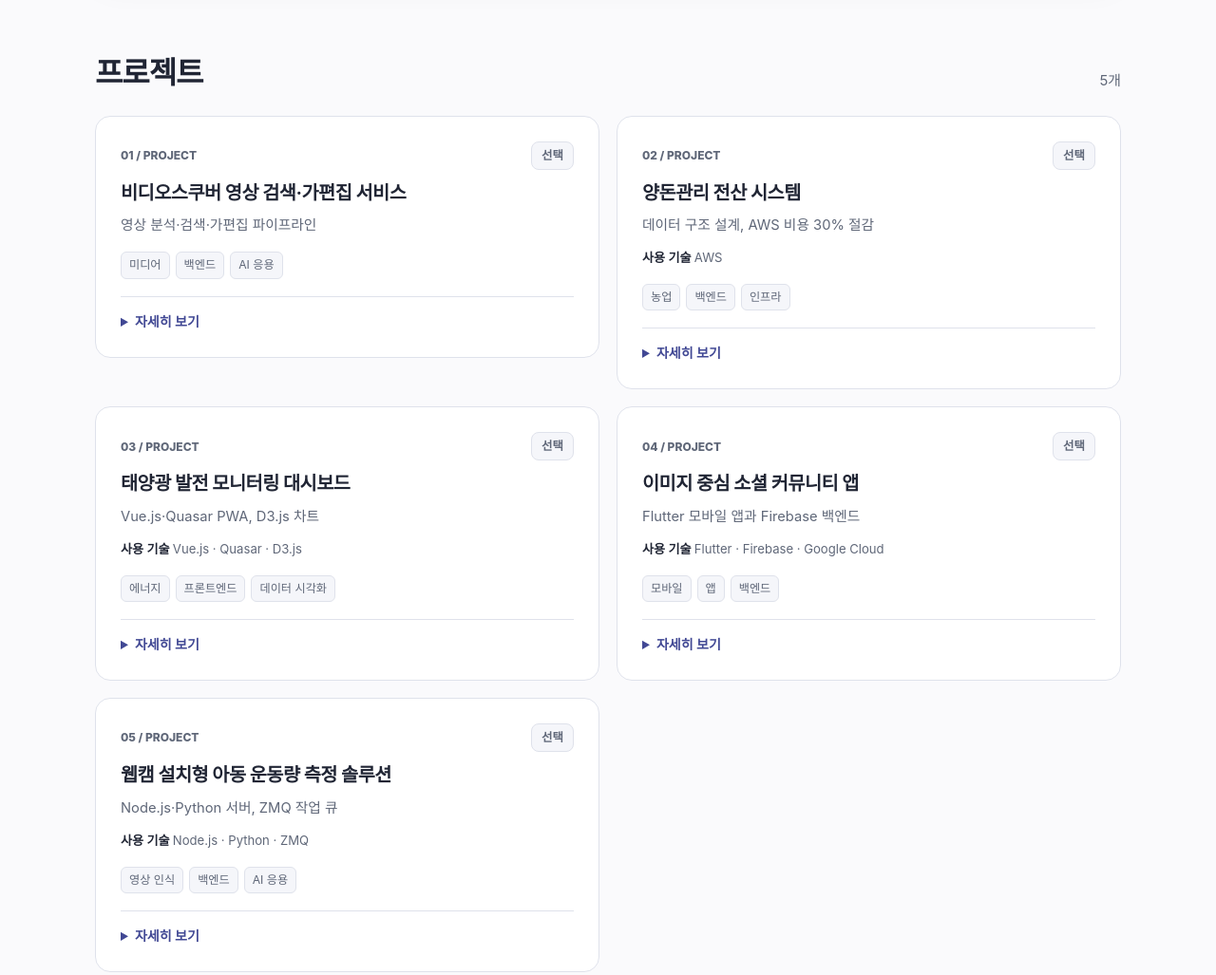
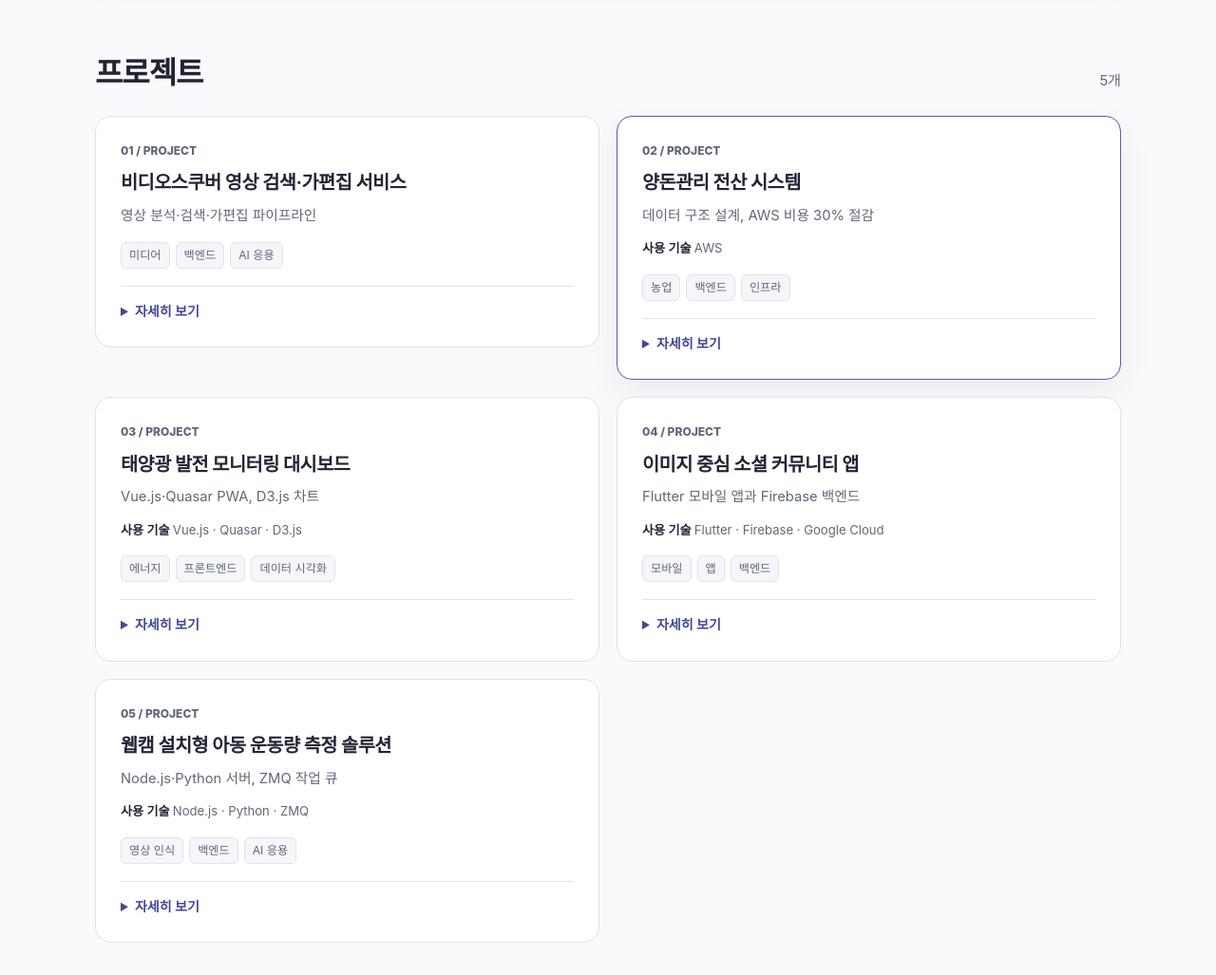
Before and after one commit to EastBlaze/EastBlaze.github.io, a plain HTML site: page index.html in a window 1280 px wide. Shown: the part 1140-2167 px from the top of the page at 95% size. Drawn offline with Linux system fonts and the light colour scheme.

Commit message:
Replace project selection with hover, focus, and mobile viewport highlights

```diff
--- a/index.css
+++ b/index.css
@@ -199,11 +199,6 @@ footer h2 { margin: 0 0 16px; font-size: 1.7rem; }
   transform: scale(.94);
   transition: opacity .45s ease, filter .45s ease, transform .45s ease;
 }
-.ambient-icon.is-preview {
-  opacity: .34;
-  filter: grayscale(.35) saturate(.8);
-  transform: scale(1.03);
-}
 .ambient-icon.is-active {
   opacity: .7;
   filter: grayscale(0) saturate(1);
@@ -217,27 +212,9 @@ footer h2 { margin: 0 0 16px; font-size: 1.7rem; }
   position: relative;
   transition: border-color .3s ease, box-shadow .3s ease;
 }
-.project-card.is-preview { border-color: var(--accent); }
-.project-card.is-selected {
+.project-card.is-highlighted {
   border-color: var(--accent);
-  box-shadow: 0 0 0 2px var(--accent-soft), var(--shadow);
-}
-.project-select {
-  appearance: none;
-  border: 1px solid var(--line);
-  border-radius: 8px;
-  padding: 5px 10px;
-  background: var(--surface-alt);
-  color: var(--muted);
-  font-size: .78rem;
-  font-weight: 650;
-  line-height: 1.45;
-}
-.project-select:hover,
-.project-select[aria-pressed="true"] {
-  color: var(--accent-strong);
-  border-color: var(--accent);
-  background: var(--accent-soft);
+  box-shadow: 0 0 0 1px var(--accent-soft), var(--shadow);
 }
 .project-tech {
   color: var(--muted);
--- a/index.js
+++ b/index.js
@@ -42,7 +42,12 @@
     ai: ["ai", "vision", "nlp"], operations: ["operations", "cloud", "performance", "cost"],
     mobile: ["mobile", "flutter", "ios", "android"]
   };
-  const state = { focus: "all", needs: [], projects: [], selectedProjectId: null, previewProjectId: null };
+  const state = { focus: "all", needs: [], projects: [], hoveredProjectId: null, focusedProjectId: null, visibleProjectId: null };
+  const finePointer = window.matchMedia("(hover: hover) and (pointer: fine)");
+  const centerCandidates = new Set();
+  let cardObserver = null;
+  let mobileFrame = null;
+  let lastHighlightedId = undefined;
   // Only technologies verified in the public resume are connected to project cards.
   const ICONS = {
     "JavaScript": "js", "Vue.js": "vue", "D3.js": "d3",
@@ -136,30 +141,90 @@
     updateHighlights();
   }
 
+  function activeProjectId() {
+    // Pointer movement is transient; keyboard focus remains usable on all devices.
+    if (finePointer.matches && state.hoveredProjectId) return state.hoveredProjectId;
+    if (state.focusedProjectId && document.activeElement?.matches(":focus-visible")) return state.focusedProjectId;
+    return finePointer.matches ? null : state.visibleProjectId;
+  }
+
   function updateHighlights() {
-    const id = state.previewProjectId || state.selectedProjectId;
+    const id = activeProjectId();
+    if (id === lastHighlightedId) return;
+    lastHighlightedId = id;
     const project = state.projects.find((p) => p.id === id);
     const activeIcons = new Set((project?.technologies || []).map((name) => ICONS[name]).filter(Boolean));
-    const preview = Boolean(state.previewProjectId) && state.previewProjectId !== state.selectedProjectId;
     all(".ambient-icon").forEach((icon) => {
-      const relevant = activeIcons.has(icon.dataset.techIcon);
-      icon.classList.toggle("is-preview", relevant && preview);
-      icon.classList.toggle("is-active", relevant && !preview);
+      icon.classList.toggle("is-active", activeIcons.has(icon.dataset.techIcon));
     });
     all(".project-card").forEach((card) => {
-      card.classList.toggle("is-selected", card.dataset.projectId === state.selectedProjectId);
-      card.classList.toggle("is-preview", card.dataset.projectId === state.previewProjectId);
-      const btn = card.querySelector(".project-select");
-      if (btn) {
-        const selected = card.dataset.projectId === state.selectedProjectId;
-        btn.setAttribute("aria-pressed", String(selected));
-        btn.textContent = selected ? "선택 해제" : "선택";
-      }
+      card.classList.toggle("is-highlighted", card.dataset.projectId === id);
     });
   }
 
-  function toggleProject(id) {
-    state.selectedProjectId = state.selectedProjectId === id ? null : id;
+  function evaluateMobileCenter() {
+    mobileFrame = null;
+    if (finePointer.matches) return;
+    const cards = [...centerCandidates];
+    const centerY = window.innerHeight / 2;
+    const top = window.innerHeight * 0.3;
+    const bottom = window.innerHeight * 0.7;
+    let winner = null;
+    let winnerDistance = Infinity;
+    let currentDistance = Infinity;
+    for (const card of cards) {
+      const rect = card.getBoundingClientRect();
+      const visibleTop = Math.max(rect.top, top);
+      const visibleBottom = Math.min(rect.bottom, bottom);
+      if (visibleBottom <= visibleTop) continue;
+      const distance = Math.abs((visibleTop + visibleBottom) / 2 - centerY);
+      if (card.dataset.projectId === state.visibleProjectId) currentDistance = distance;
+      if (distance < winnerDistance) {
+        winner = card.dataset.projectId;
+        winnerDistance = distance;
+      }
+    }
+    // A small margin prevents rapid switching near the boundary of two cards.
+    if (state.visibleProjectId && currentDistance <= winnerDistance + 24) {
+      winner = state.visibleProjectId;
+    }
+    if (winner !== state.visibleProjectId) {
+      state.visibleProjectId = winner;
+      updateHighlights();
+    }
+  }
+
+  function scheduleMobileCenter() {
+    if (finePointer.matches || mobileFrame !== null) return;
+    mobileFrame = requestAnimationFrame(evaluateMobileCenter);
+  }
+
+  function observeProjectCards() {
+    cardObserver?.disconnect();
+    cardObserver = null;
+    centerCandidates.clear();
+    state.visibleProjectId = null;
+    state.hoveredProjectId = null;
+    lastHighlightedId = undefined;
+    if (!finePointer.matches) {
+      if ("IntersectionObserver" in window) {
+        cardObserver = new IntersectionObserver((entries) => {
+          for (const entry of entries) {
+            if (entry.isIntersecting) centerCandidates.add(entry.target);
+            else centerCandidates.delete(entry.target);
+          }
+          scheduleMobileCenter();
+        }, {
+          rootMargin: "-30% 0px -30% 0px",
+          threshold: [0, 0.25, 0.5, 0.75, 1]
+        });
+        all(".project-card").forEach((card) => cardObserver.observe(card));
+      } else {
+        // Older browsers can still use geometry-only highlighting on scroll.
+        all(".project-card").forEach((card) => centerCandidates.add(card));
+      }
+      scheduleMobileCenter();
+    }
     updateHighlights();
   }
 
@@ -167,12 +232,25 @@
     const project = result.project;
     const card = element("article", "project-card" + (result.score > 0 ? " featured" : ""));
     card.dataset.projectId = project.id;
-    card.addEventListener("click", (event) => {
-      if (event.target.closest("button, details, a")) return;
-      toggleProject(project.id);
+    card.addEventListener("mouseenter", () => {
+      if (!finePointer.matches) return;
+      state.hoveredProjectId = project.id;
+      updateHighlights();
     });
-    card.addEventListener("mouseenter", () => { state.previewProjectId = project.id; updateHighlights(); });
-    card.addEventListener("mouseleave", () => { state.previewProjectId = null; updateHighlights(); });
+    card.addEventListener("mouseleave", () => {
+      if (state.hoveredProjectId !== project.id) return;
+      state.hoveredProjectId = null;
+      updateHighlights();
+    });
+    card.addEventListener("focusin", () => {
+      state.focusedProjectId = project.id;
+      updateHighlights();
+    });
+    card.addEventListener("focusout", (event) => {
+      if (card.contains(event.relatedTarget)) return;
+      if (state.focusedProjectId === project.id) state.focusedProjectId = null;
+      updateHighlights();
+    });
     const top = element("div", "project-topline");
     top.append(element("span", "project-index", String(index + 1).padStart(2, "0") + " / PROJECT"));
     if (state.needs.length && result.matchedNeedKeys.length) {
@@ -180,12 +258,6 @@
     } else if (result.role) {
       top.append(element("span", "project-label", "관련"));
     }
-    const select = element("button", "project-select", "선택");
-    select.type = "button";
-    select.setAttribute("aria-label", project.title + " 기술 강조");
-    select.setAttribute("aria-pressed", "false");
-    select.addEventListener("click", () => toggleProject(project.id));
-    top.append(select);
     card.append(top, element("h3", "", project.title), element("p", "", project.subtitle));
 
     if (project.technologies?.length) {
@@ -227,7 +299,7 @@
     const fragment = document.createDocumentFragment();
     ranked.forEach((result, index) => fragment.append(createCard(result, index)));
     list.replaceChildren(fragment);
-    updateHighlights();
+    observeProjectCards();
 
     const count = ranked.filter((result) => result.score > 0).length;
     $("#project-summary").textContent = !state.needs.length && state.focus === "all"
@@ -320,8 +392,15 @@
     });
     $("#share-view").addEventListener("click", shareView);
     $("#scroll-to-top").addEventListener("click", () => window.scrollTo({ top: 0, behavior: "smooth" }));
-    const onScroll = () => $("#scroll-to-top").classList.toggle("visible", window.scrollY > 400);
+    const onScroll = () => {
+      $("#scroll-to-top").classList.toggle("visible", window.scrollY > 400);
+      scheduleMobileCenter();
+    };
     window.addEventListener("scroll", onScroll, { passive: true });
+    window.addEventListener("resize", scheduleMobileCenter, { passive: true });
+    const onPointerChange = () => observeProjectCards();
+    if (finePointer.addEventListener) finePointer.addEventListener("change", onPointerChange);
+    else finePointer.addListener(onPointerChange);
     onScroll();
 
     try {
```
